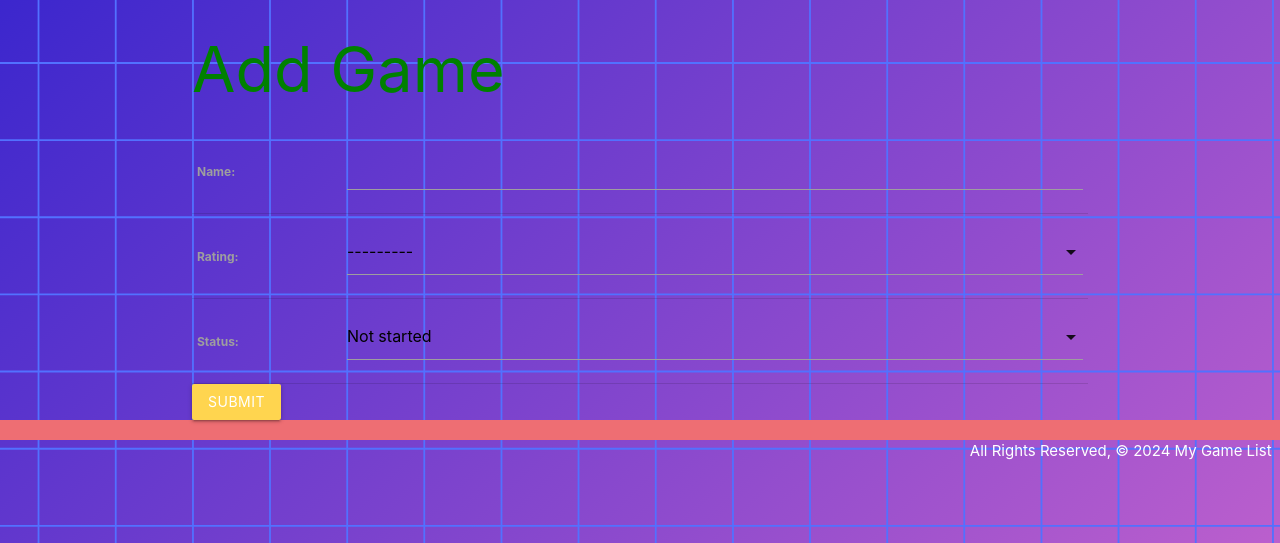
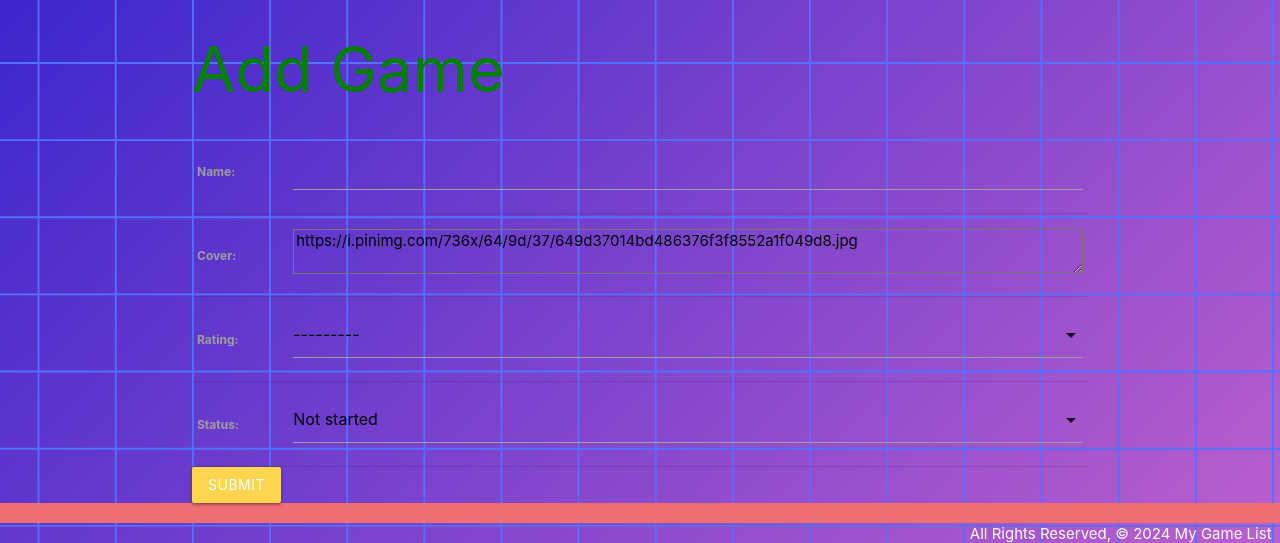
Before and after one commit to jtnguyen45/my-game-list, a Django app: page /games/create/ in a window 1280 px wide. Shown: the part 207-750 px from the top of the page. Run offline with Django 4.2, Linux system fonts and the light colour scheme; some web fonts are replaced.

Commit message:
Add images to models and update templates

```diff
--- a/main_app/models.py
+++ b/main_app/models.py
@@ -5,6 +5,7 @@ class Game(models.Model):
     api_id = models.CharField()
     name = models.CharField()
     summary = models.TextField()
+    cover = models.TextField(default='https://i.pinimg.com/736x/64/9d/37/649d37014bd486376f3f8552a1f049d8.jpg')
 
 class UserGame(models.Model):
     RATING_OPTIONS = [(str(i), str(i)) for i in range(6)]
@@ -20,6 +21,7 @@ class UserGame(models.Model):
     api_id = models.CharField()
     name = models.CharField()
     summary = models.TextField()
+    cover = models.TextField(default='https://i.pinimg.com/736x/64/9d/37/649d37014bd486376f3f8552a1f049d8.jpg')
     rating = models.CharField(choices=RATING_OPTIONS, null=True, blank=True)
     status = models.CharField(choices=STATUS_OPTIONS, default='1')
 
--- a/main_app/static/css/style.css
+++ b/main_app/static/css/style.css
@@ -66,6 +66,10 @@ p {
 }
 
 .img-index {
-    height: 240px;
+    height: 207px;
     width: 160px;
+    display: flex;
+    align-items: center;
+    justify-content: center;
+    background-color: #06213e;
 }
--- a/main_app/templates/games/detail.html
+++ b/main_app/templates/games/detail.html
@@ -4,13 +4,14 @@
 
 <div class="card">
     <div class="card-content">
-        <span class="card-title">{{ game.name }}</span>
         <div class="row">
             <div class="col s4 image-container">
-                <img src="https://m.media-amazon.com/images/M/MV5BYmZiMWNlOWMtODMyNi00ZThiLTk0ZjYtOTQwMGRiNzE2NjFhXkEyXkFqcGdeQXVyNTgyNTA4MjM@._V1_FMjpg_UX1000_.jpg">
+                <img src="{{ game.cover }}">
             </div>
             <div class="col s8">
+                <span class="card-title">{{ game.name }}</span>
                 <p>Summary: {{ game.summary }}</p>
+                <br>
                 <p>Rating: {{ game.rating }}/5</p>
                 <p>Status: {{ game.get_status_display }}</p>
             </div>
--- a/main_app/templates/games/index.html
+++ b/main_app/templates/games/index.html
@@ -8,7 +8,7 @@
 <div class="card img-index">
     <a href="{% url 'detail' game.id %}">
         <div class="card-image">
-            <img src="https://m.media-amazon.com/images/M/MV5BYmZiMWNlOWMtODMyNi00ZThiLTk0ZjYtOTQwMGRiNzE2NjFhXkEyXkFqcGdeQXVyNTgyNTA4MjM@._V1_FMjpg_UX1000_.jpg">
+            <img src="{{ game.cover }}">
         </div>
     </a>
 </div>
--- a/main_app/views.py
+++ b/main_app/views.py
@@ -41,5 +41,5 @@ def get_game():
 
 class GameCreate(CreateView):
     model = UserGame
-    fields = ['name', 'rating', 'status']
+    fields = ['name', 'cover', 'rating', 'status']
     success_url = '/games/{id}'
```
Also changed, not shown: main_app/migrations/0002_game_cover_usergame_cover.py (added), main_app/migrations/0003_alter_game_cover_alter_usergame_cover.py (added), main_app/migrations/0004_alter_game_cover_alter_usergame_cover.py (added).
